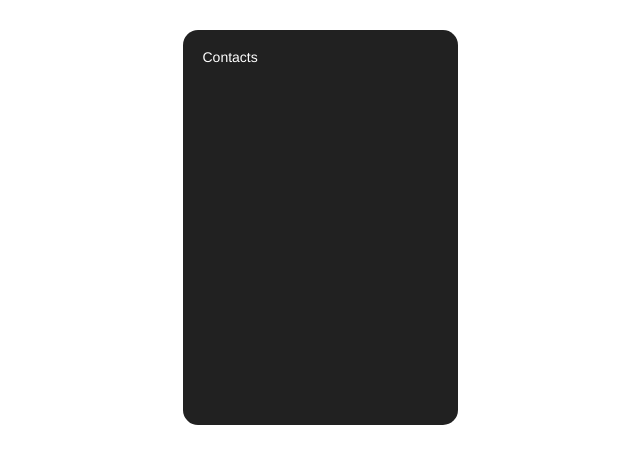
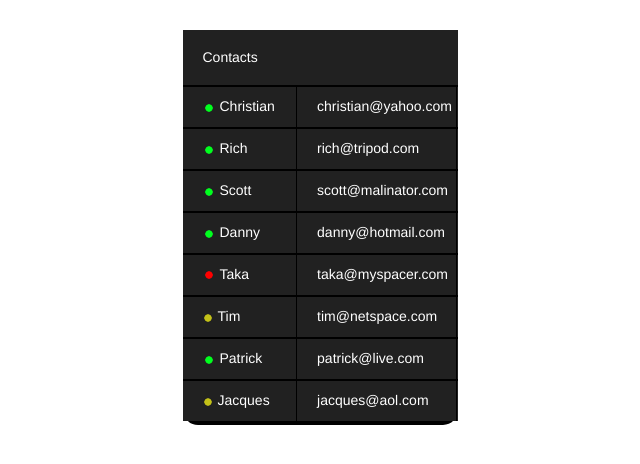
Before and after one commit to qiqakotyi/Assessements, a plain HTML site: page html-dos/index.html in a window 1280 px wide. Shown: the whole page, without its empty margins (320-960 px from the left). Drawn offline with Linux system fonts and the light colour scheme.

Commit message:
js and css improvements

```diff
--- a/html-dos/assets/css/_variables.scss
+++ b/html-dos/assets/css/_variables.scss
@@ -1,2 +1,3 @@
 $dark-grey: #212121;
 $white: #fff;
+$black: #000;
--- a/html-dos/assets/css/pages/_contacts.scss
+++ b/html-dos/assets/css/pages/_contacts.scss
@@ -2,10 +2,24 @@
   height: 395px;
   width: 275px;
   margin: 30px auto;
-  background: $dark-grey;
   border-radius: 15px;
   color: $white;
+  background: $black;
   .header {
     padding: 10px 20px;
+    background: $dark-grey;
+  }
+  .contacts {
+    margin: 2px 0;
+    background: $dark-grey;
+    .left-col,.right-col {
+      padding: 10px 20px;
+      border-right: 1px solid $black;
+      .contact-detail {
+        img {
+          padding-right: 5px;
+        }
+      }
+    }
   }
 }
--- a/html-dos/assets/js/main.js
+++ b/html-dos/assets/js/main.js
@@ -1,5 +1,94 @@
 (function ($, undefined) {
     $(document).ready(function () {
+
+        var contacts = [
+            {
+                name: 'Christian',
+                email: 'christian@yahoo.com',
+                mobile: '323-555-1234',
+                address: '6539 Wilton Ave',
+                address2: 'Culver City CA 90234',
+                status: 'online'
+            }
+            ,
+            {
+                name: 'Rich',
+                email: 'rich@tripod.com',
+                mobile: '323-555-1234',
+                address: '6539 Wilton Ave',
+                address2: 'Culver City CA 90234',
+                status: 'online'
+            },
+            {
+                name: 'Scott',
+                email: 'scott@malinator.com',
+                mobile: '323-555-1234',
+                address: '6539 Wilton Ave',
+                address2: 'Culver City CA 90234',
+                status: 'online'
+            },
+            {
+                name: 'Danny',
+                email: 'danny@hotmail.com',
+                mobile: '323-555-1234',
+                address: '6539 Wilton Ave',
+                address2: 'Culver City CA 90234',
+                status: 'online'
+            },
+            {
+                name: 'Taka',
+                email: 'taka@myspacer.com',
+                mobile: '323-555-1234',
+                address: '6539 Wilton Ave',
+                address2: 'Culver City CA 90234',
+                status: 'offline'
+            },
+            {
+                name: 'Tim',
+                email: 'tim@netspace.com',
+                mobile: '323-555-1234',
+                address: '6539 Wilton Ave',
+                address2: 'Culver City CA 90234',
+                status: 'away'
+            },
+            {
+                name: 'Patrick',
+                email: 'patrick@live.com',
+                mobile: '323-555-1234',
+                address: '6539 Wilton Ave',
+                address2: 'Culver City CA 90234',
+                status: 'online'
+            },
+            {
+                name: 'Jacques',
+                email: 'jacques@aol.com',
+                mobile: '323-555-1234',
+                address: '6539 Wilton Ave',
+                address2: 'Culver City CA 90234',
+                status: 'away'
+            }
+        ];
+
+        var col = $('.contacts');
+        var name = $('.name');
+        var email = $('.email');
+
+        $.each(contacts, function (index, value) {
+            name.text(value.name);
+            email.text(value.email);
+
+            if (value.status === 'online') {
+                name.prepend('<img src="assets/imgs/green-dot.png">');
+            } else if (value.status === 'offline') {
+                name.prepend('<img src="assets/imgs/red-dot.png">');
+            }
+            else {
+                name.prepend('<img src="assets/imgs/away-dot.png">');
+            }
+
+            col.clone().appendTo('.col');
+            col.closest('.contacts').remove();
+        });
+
     });
-
 })(jQuery);
--- a/html-dos/index.html
+++ b/html-dos/index.html
@@ -10,7 +10,26 @@
 		<div class="header">
             <h5>Contacts</h5>
         </div>
+        <div class="contacts row">
+            <div class="col-xs-5 left-col">
+                <div class="contact-detail">
+                   <span class="name"></span>
+                </div>
+            </div>
+            <div class="col-xs-7 right-col">
+                <div class="contact-detail">
+                    <span class="email"></span>
+                </div>
+            </div>
+        </div>
+
+        <div class="col">
+
+        </div>
 	</div>
 </div>
+
+<script src="assets/js/jquery-2.2.0.min.js"></script>
+<script src="assets/js/main.js"></script>
 </body>
 </html>
```
Also changed, not shown: html-dos/assets/css/style.min.css, html-dos/assets/imgs/away-dot.png (added), html-dos/assets/imgs/green-dot.png (added), html-dos/assets/imgs/red-dot.png (added).
